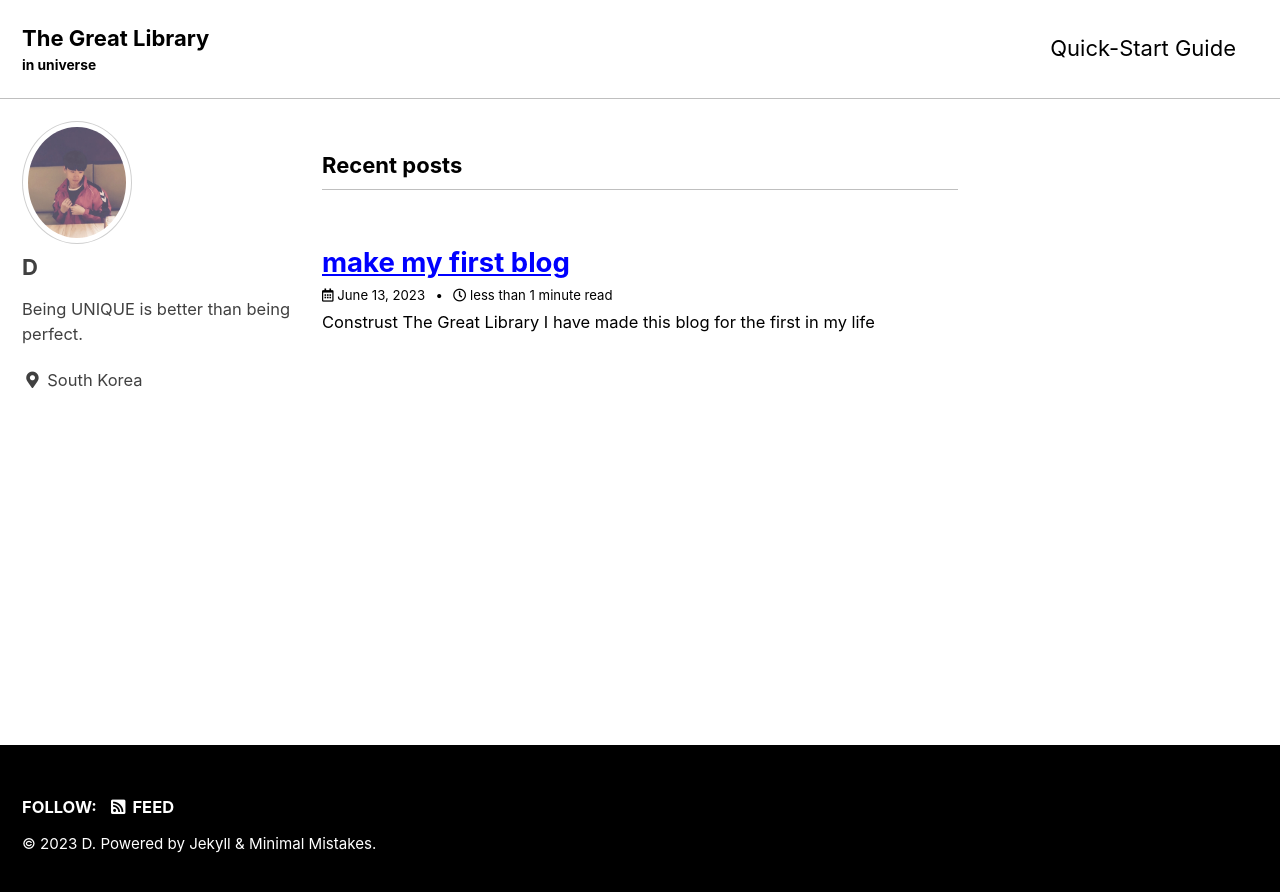
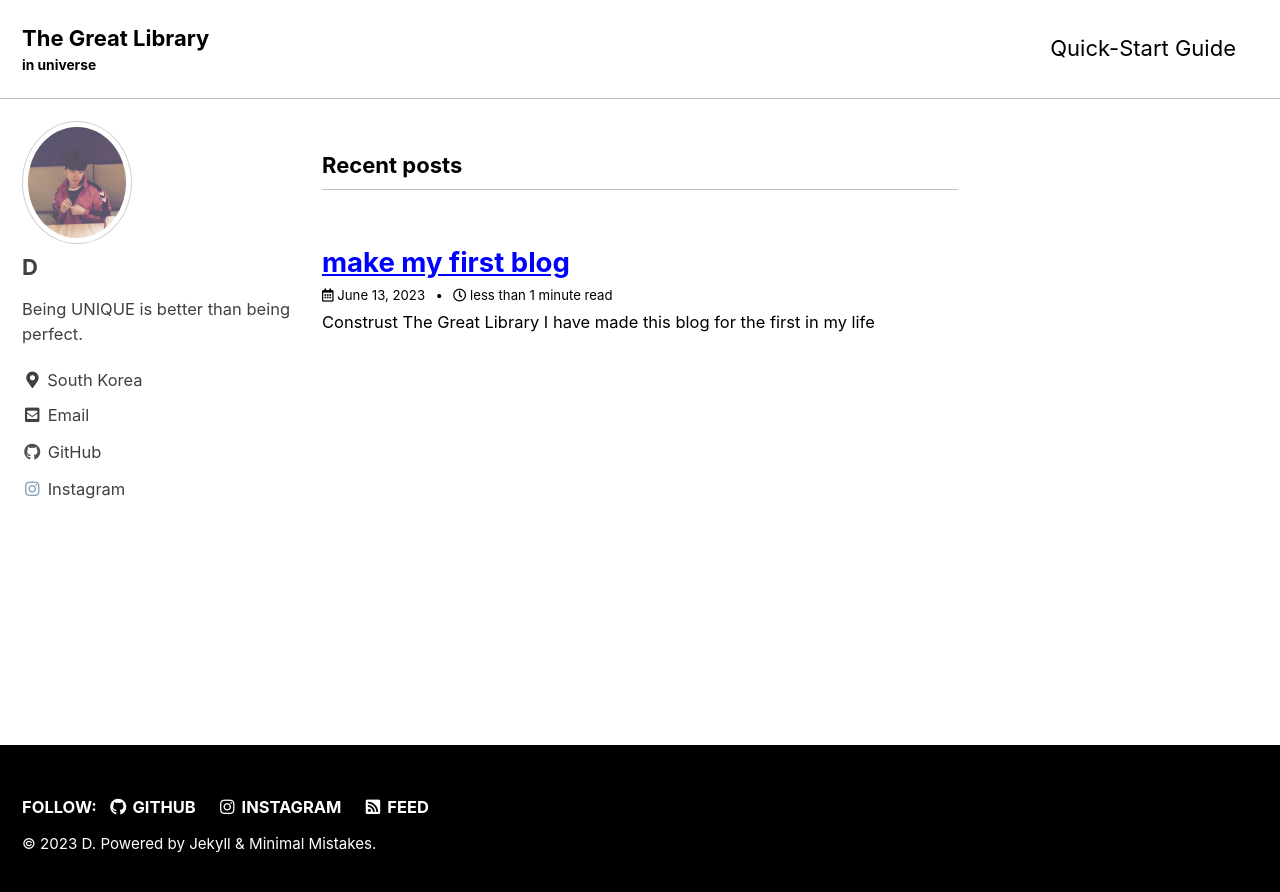
Before and after one commit to since94k/since94k.github.io, a Jekyll site: the page built from index.html, in a window 1280 px wide. Shown: the top 892 px of the page. Built offline with Jekyll 4.4.1, drawn with Linux system fonts in a browser that asks for light colours; cached includes are drawn as plain includes; the list of posts is cut into pages by our own code; part of the change alters nothing that is shown.

Commit message:
add to site url

```diff
--- a/_config.yml
+++ b/_config.yml
@@ -112,7 +112,7 @@ author:
   links:
     - label: "Email"
       icon: "fas fa-fw fa-envelope-square"
-      # url: "mailto:your.name@email.com"
+      url: "mailto:since94k@email.com"
     - label: "Website"
       icon: "fas fa-fw fa-link"
       # url: "https://your-website.com"
@@ -124,10 +124,10 @@ author:
       # url: "https://facebook.com/"
     - label: "GitHub"
       icon: "fab fa-fw fa-github"
-      # url: "https://github.com/"
+      url: "https://github.com/since94k"
     - label: "Instagram"
       icon: "fab fa-fw fa-instagram"
-      # url: "https://instagram.com/"
+      url: "https://instagram.com/duk_h"
 
 # Site Footer
 footer:
@@ -140,7 +140,7 @@ footer:
       # url:
     - label: "GitHub"
       icon: "fab fa-fw fa-github"
-      # url:
+      url: "https://github.com/since94k"
     - label: "GitLab"
       icon: "fab fa-fw fa-gitlab"
       # url:
@@ -149,7 +149,7 @@ footer:
       # url:
     - label: "Instagram"
       icon: "fab fa-fw fa-instagram"
-      # url:
+      url: "https://instagram.com/duk_h"
 
 
 # Reading Files
```
